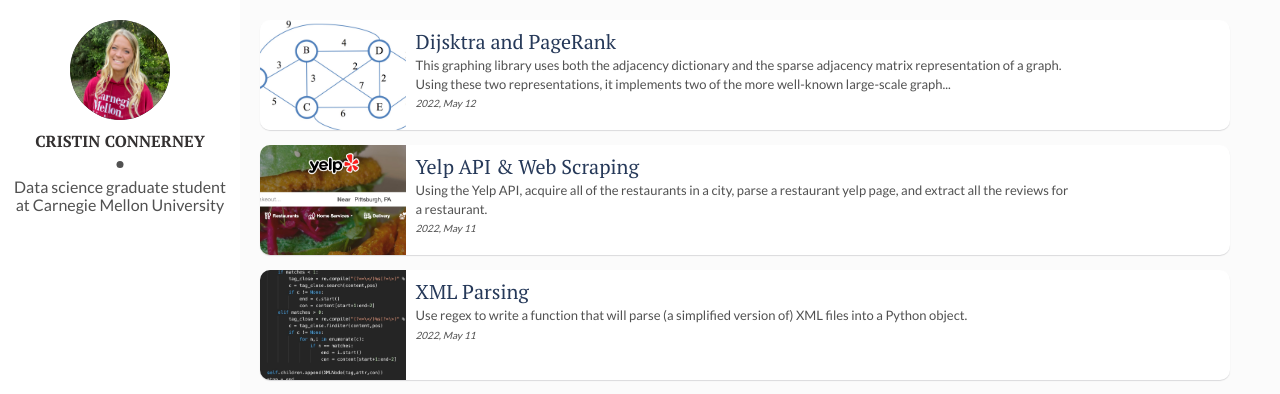
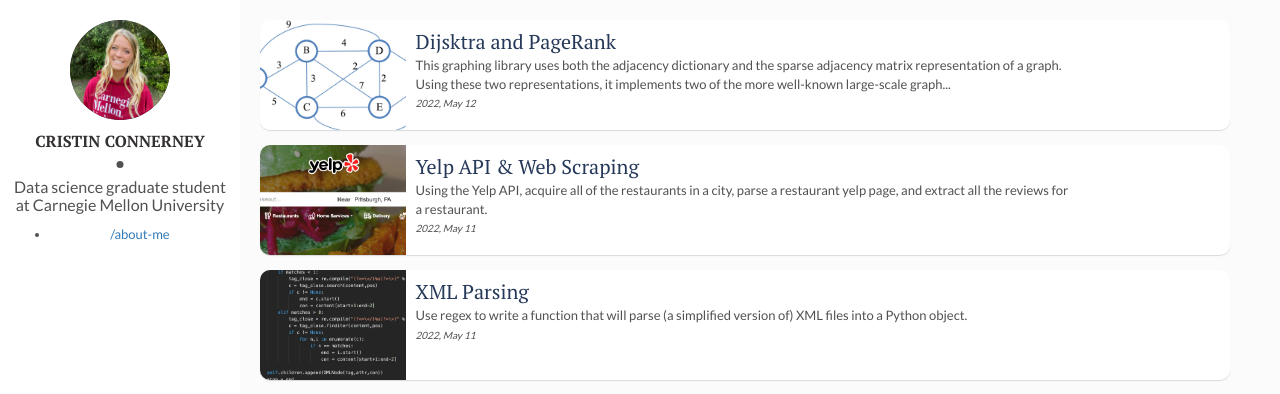
Before and after one commit to Cconnerney/cconnerney.github.io, a Jekyll site: the page built from index.html, in a window 1280 px wide. Shown: the top 394 px of the page. Built offline with Jekyll 4.4.1, drawn with Linux system fonts in a browser that asks for light colours; nearby versions of some CDN libraries; library files that are not in the unit come from our copies; the list of posts is cut into pages by our own code.

Commit message:
Update main.html

```diff
--- a/_layouts/main.html
+++ b/_layouts/main.html
@@ -10,6 +10,9 @@ layout: default
       </div>
       <div class="author-name">{{site.author}}</div>
       <p>{{site.about-author}}</p>
+      <ul class="navigation">
+              <li class="navigation__item"><a href="{{ site.baseurl }}/about-me" title="link to {{ site.title }} about-me" class="about-button">/about-me</a></li>
+            </ul>
     </div>
   </header> <!-- End Header -->
   <footer>
```
